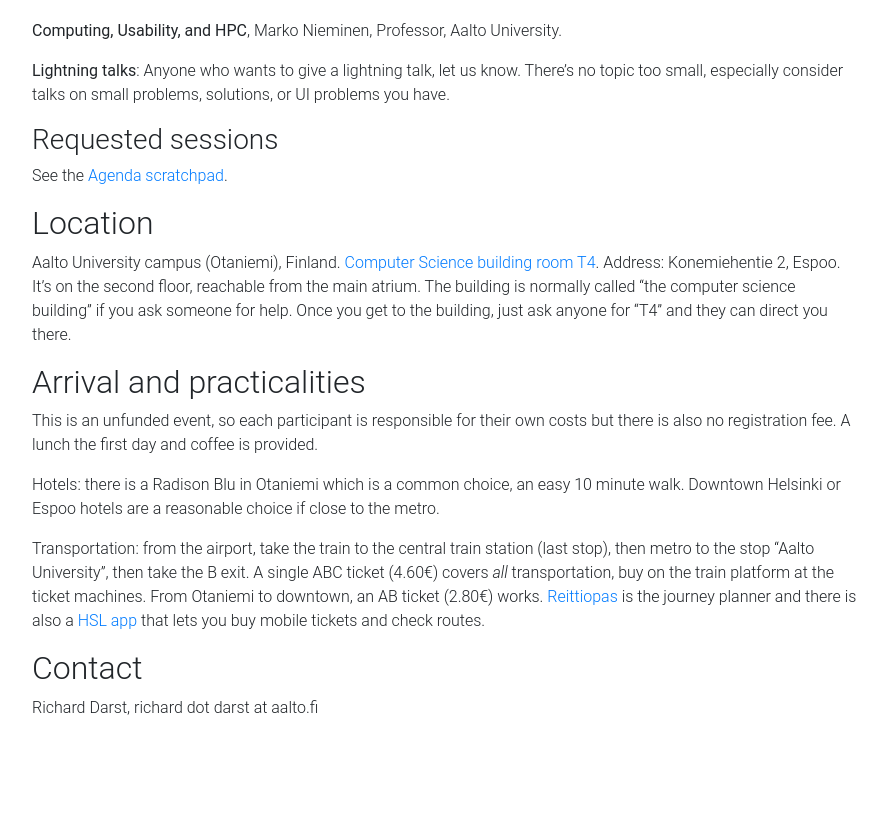
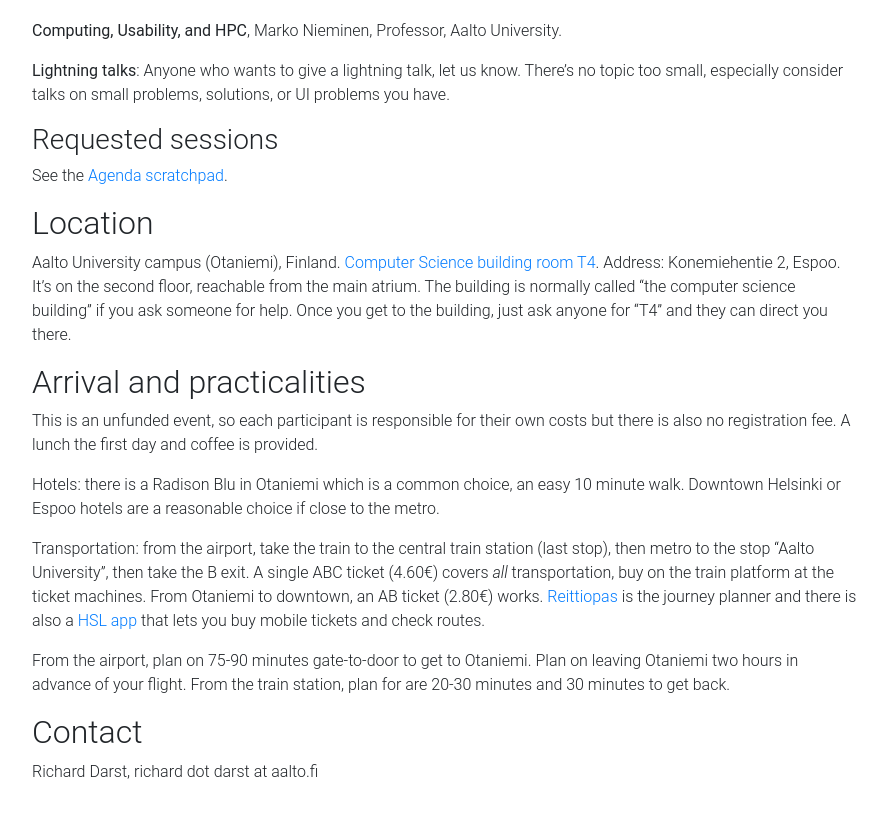
Before and after one commit to NordicHPC/nordichpc.github.io, a Jekyll site: the page built from 2019-11-14-helsinki.md, in a window 1280 px wide and 900 px high, scrolled down 1834 px. Shown: the top 818 px of the window, without its empty margins (338-1225 px from the left). Built offline with Jekyll 4.4.1, drawn with Linux system fonts in a browser that asks for light colours; nearby versions of some CDN libraries; comment, search, counter and statistics services are not loaded.

Commit message:
2019-11-14-helsinki.md: airport transfer times

```diff
--- a/2019-11-14-helsinki.md
+++ b/2019-11-14-helsinki.md
@@ -171,6 +171,10 @@ From Otaniemi to downtown, an AB ticket (2.80€) works.
 is also a [HSL app](https://www.hsl.fi/en/app) that lets you buy
 mobile tickets and check routes.
 
+From the airport, plan on 75-90 minutes gate-to-door to get to
+Otaniemi.  Plan on leaving Otaniemi two hours in advance of your
+flight.  From the train station, plan for are 20-30 minutes and
+30 minutes to get back.
 
 
 
```
